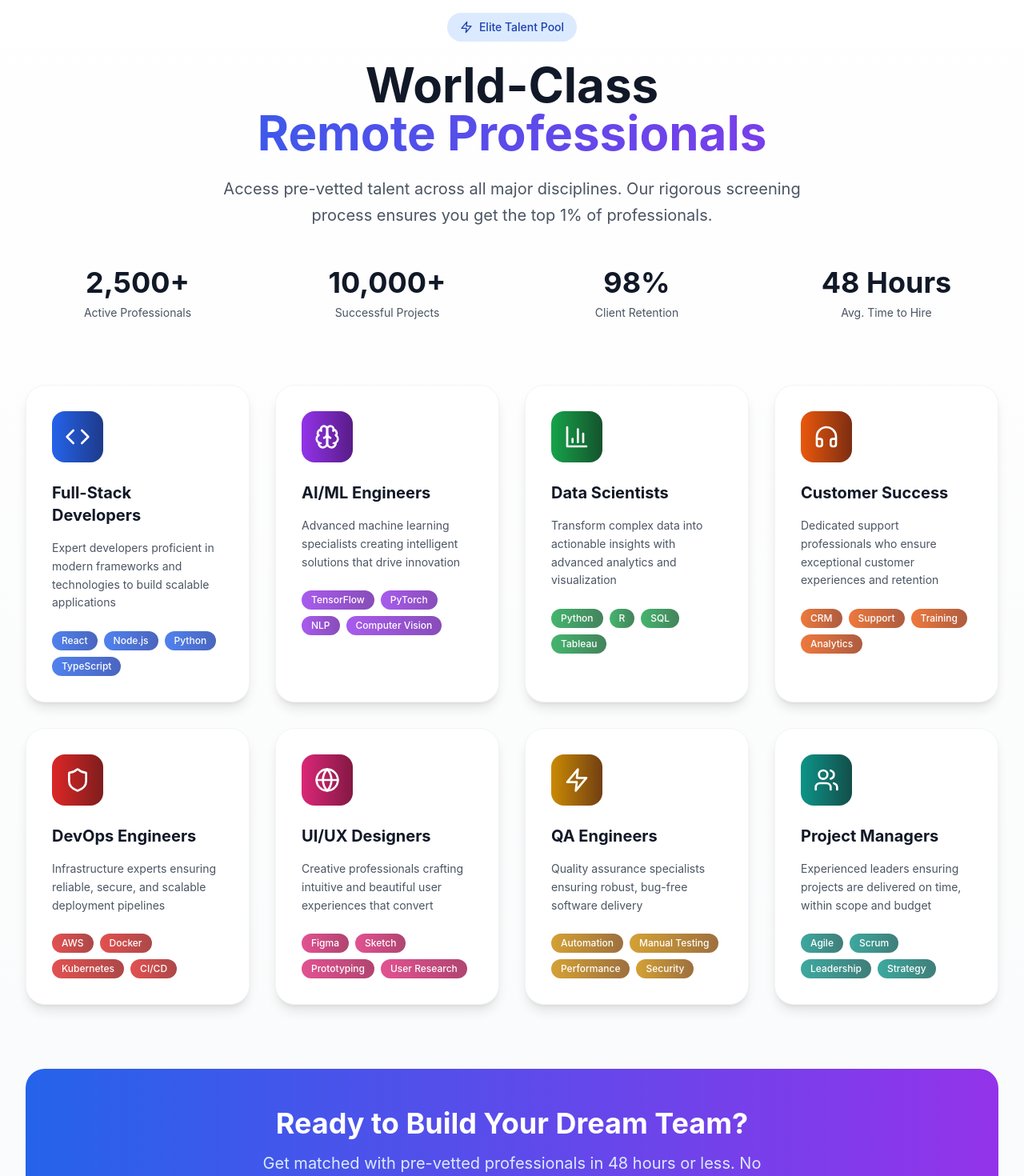
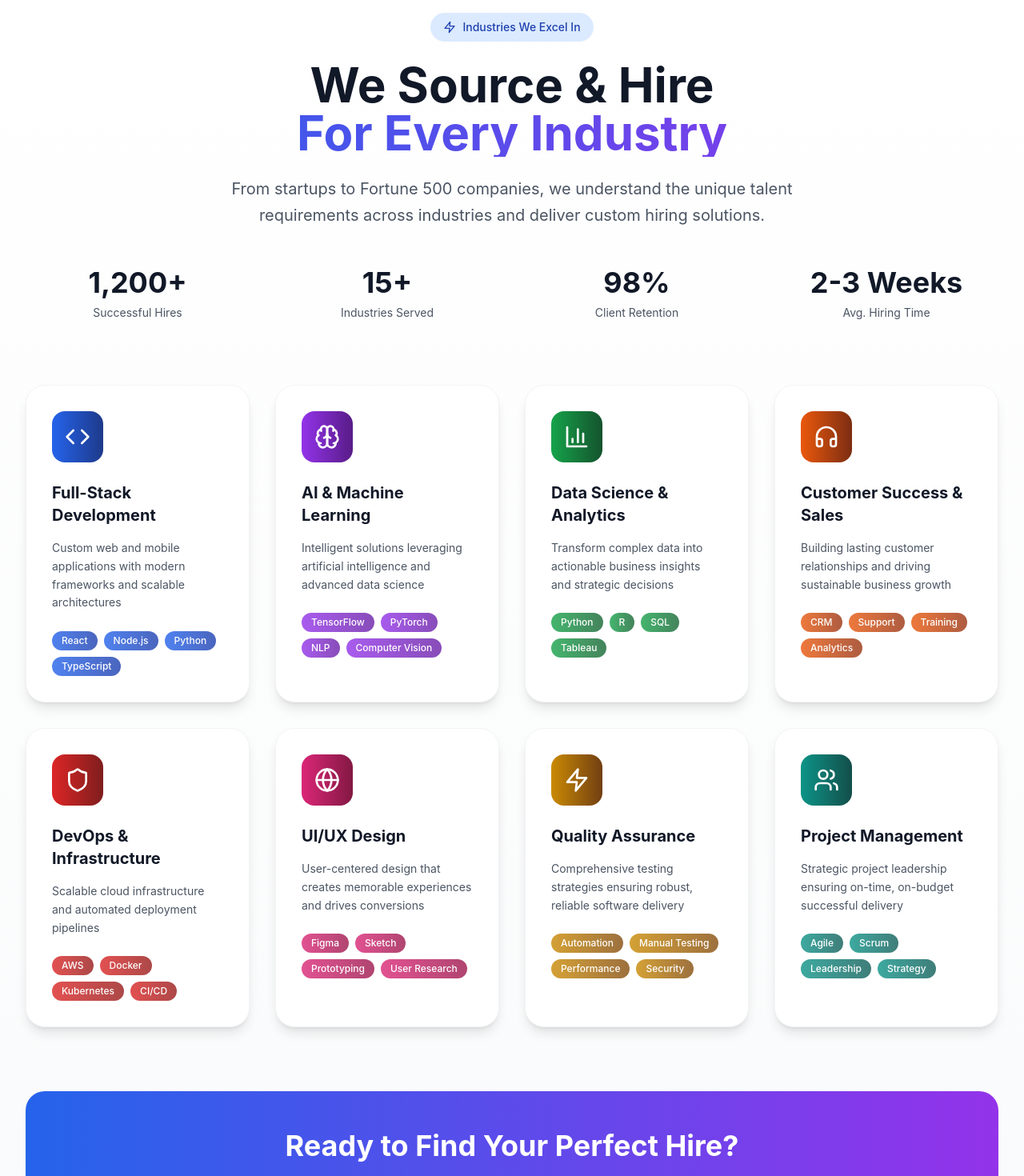
Before and after one commit to mahdyhasan/augmex-homepage, a React (Vite) app: page / in a window 1280 px wide. Shown: the part 880-2350 px from the top of the page at 80% size. Built offline with nearby package versions, Linux system fonts and the light colour scheme.

Commit message:
Updated Services section - removed talent directory references and focused on custom hiring
cgen-e9b7cbc4276a4a41946f1ab684d24f0a

```diff
--- a/src/components/Services.tsx
+++ b/src/components/Services.tsx
@@ -2,11 +2,11 @@ import React from 'react';
 import { Code, Brain, BarChart3, Headphones, Shield, Zap, Globe, Users } from 'lucide-react';
 
 const Services = () => {
-  const services = [
+  const industries = [
     {
       icon: Code,
-      title: 'Full-Stack Developers',
-      description: 'Expert developers proficient in modern frameworks and technologies to build scalable applications',
+      title: 'Full-Stack Development',
+      description: 'Custom web and mobile applications with modern frameworks and scalable architectures',
       skills: ['React', 'Node.js', 'Python', 'TypeScript'],
       gradient: 'from-blue-600 to-blue-800',
       hoverGradient: 'from-blue-700 to-blue-900',
@@ -14,8 +14,8 @@ const Services = () => {
     },
     {
       icon: Brain,
-      title: 'AI/ML Engineers',
-      description: 'Advanced machine learning specialists creating intelligent solutions that drive innovation',
+      title: 'AI & Machine Learning',
+      description: 'Intelligent solutions leveraging artificial intelligence and advanced data science',
       skills: ['TensorFlow', 'PyTorch', 'NLP', 'Computer Vision'],
       gradient: 'from-purple-600 to-purple-800',
       hoverGradient: 'from-purple-700 to-purple-900',
@@ -23,8 +23,8 @@ const Services = () => {
     },
     {
       icon: BarChart3,
-      title: 'Data Scientists',
-      description: 'Transform complex data into actionable insights with advanced analytics and visualization',
+      title: 'Data Science & Analytics',
+      description: 'Transform complex data into actionable business insights and strategic decisions',
       skills: ['Python', 'R', 'SQL', 'Tableau'],
       gradient: 'from-green-600 to-green-800',
       hoverGradient: 'from-green-700 to-green-900',
@@ -32,8 +32,8 @@ const Services = () => {
     },
     {
       icon: Headphones,
-      title: 'Customer Success',
-      description: 'Dedicated support professionals who ensure exceptional customer experiences and retention',
+      title: 'Customer Success & Sales',
+      description: 'Building lasting customer relationships and driving sustainable business growth',
       skills: ['CRM', 'Support', 'Training', 'Analytics'],
       gradient: 'from-orange-600 to-orange-800',
       hoverGradient: 'from-orange-700 to-orange-900',
@@ -41,8 +41,8 @@ const Services = () => {
     },
     {
       icon: Shield,
-      title: 'DevOps Engineers',
-      description: 'Infrastructure experts ensuring reliable, secure, and scalable deployment pipelines',
+      title: 'DevOps & Infrastructure',
+      description: 'Scalable cloud infrastructure and automated deployment pipelines',
       skills: ['AWS', 'Docker', 'Kubernetes', 'CI/CD'],
       gradient: 'from-red-600 to-red-800',
       hoverGradient: 'from-red-700 to-red-900',
@@ -50,8 +50,8 @@ const Services = () => {
     },
     {
       icon: Globe,
-      title: 'UI/UX Designers',
-      description: 'Creative professionals crafting intuitive and beautiful user experiences that convert',
+      title: 'UI/UX Design',
+      description: 'User-centered design that creates memorable experiences and drives conversions',
       skills: ['Figma', 'Sketch', 'Prototyping', 'User Research'],
       gradient: 'from-pink-600 to-pink-800',
       hoverGradient: 'from-pink-700 to-pink-900',
@@ -59,8 +59,8 @@ const Services = () => {
     },
     {
       icon: Zap,
-      title: 'QA Engineers',
-      description: 'Quality assurance specialists ensuring robust, bug-free software delivery',
+      title: 'Quality Assurance',
+      description: 'Comprehensive testing strategies ensuring robust, reliable software delivery',
       skills: ['Automation', 'Manual Testing', 'Performance', 'Security'],
       gradient: 'from-yellow-600 to-yellow-800',
       hoverGradient: 'from-yellow-700 to-yellow-900',
@@ -68,8 +68,8 @@ const Services = () => {
     },
     {
       icon: Users,
-      title: 'Project Managers',
-      description: 'Experienced leaders ensuring projects are delivered on time, within scope and budget',
+      title: 'Project Management',
+      description: 'Strategic project leadership ensuring on-time, on-budget successful delivery',
       skills: ['Agile', 'Scrum', 'Leadership', 'Strategy'],
       gradient: 'from-teal-600 to-teal-800',
       hoverGradient: 'from-teal-700 to-teal-900',
@@ -78,10 +78,10 @@ const Services = () => {
   ];
 
   const stats = [
-    { label: 'Active Professionals', value: '2,500+' },
-    { label: 'Successful Projects', value: '10,000+' },
+    { label: 'Successful Hires', value: '1,200+' },
+    { label: 'Industries Served', value: '15+' },
     { label: 'Client Retention', value: '98%' },
-    { label: 'Avg. Time to Hire', value: '48 Hours' }
+    { label: 'Avg. Hiring Time', value: '2-3 Weeks' }
   ];
 
   return (
@@ -91,16 +91,16 @@ const Services = () => {
         <div className="text-center mb-20">
           <div className="inline-flex items-center px-4 py-2 rounded-full bg-blue-100 text-blue-800 text-sm font-medium mb-6">
             <Zap className="w-4 h-4 mr-2" />
-            Elite Talent Pool
+            Industries We Excel In
           </div>
           <h2 className="text-4xl md:text-5xl lg:text-6xl font-bold text-gray-900 mb-6">
-            World-Class
+            We Source & Hire
             <span className="block text-transparent bg-clip-text bg-gradient-to-r from-blue-600 to-purple-600">
-              Remote Professionals
+              For Every Industry
             </span>
           </h2>
           <p className="text-xl text-gray-600 mb-8 max-w-3xl mx-auto leading-relaxed">
-            Access pre-vetted talent across all major disciplines. Our rigorous screening process ensures you get the top 1% of professionals.
+            From startups to Fortune 500 companies, we understand the unique talent requirements across industries and deliver custom hiring solutions.
           </p>
 
           {/* Stats */}
@@ -114,40 +114,40 @@ const Services = () => {
           </div>
         </div>
 
-        {/* Services Grid */}
+        {/* Industries Grid */}
         <div className="grid grid-cols-1 md:grid-cols-2 lg:grid-cols-4 gap-8">
-          {services.map((service, index) => (
+          {industries.map((industry, index) => (
             <div
               key={index}
               className="group relative bg-white rounded-3xl p-8 shadow-lg hover:shadow-2xl transition-all duration-500 transform hover:-translate-y-3 border border-gray-100 overflow-hidden"
               style={{ animationDelay: `${index * 100}ms` }}
             >
               {/* Background Pattern */}
-              <div className={`absolute inset-0 ${service.bgPattern} opacity-0 group-hover:opacity-20 transition-opacity duration-500`}></div>
+              <div className={`absolute inset-0 ${industry.bgPattern} opacity-0 group-hover:opacity-20 transition-opacity duration-500`}></div>
 
               {/* Content */}
               <div className="relative z-10">
                 {/* Icon */}
-                <div className={`inline-flex items-center justify-center w-16 h-16 rounded-2xl bg-gradient-to-r ${service.gradient} group-hover:${service.hoverGradient} mb-6 text-white transition-all duration-300 group-hover:scale-110 group-hover:rotate-3`}>
-                  <service.icon className="h-8 w-8" />
+                <div className={`inline-flex items-center justify-center w-16 h-16 rounded-2xl bg-gradient-to-r ${industry.gradient} group-hover:${industry.hoverGradient} mb-6 text-white transition-all duration-300 group-hover:scale-110 group-hover:rotate-3`}>
+                  <industry.icon className="h-8 w-8" />
                 </div>
 
                 {/* Title */}
                 <h3 className="text-xl font-bold text-gray-900 mb-4 group-hover:text-gray-800 transition-colors">
-                  {service.title}
+                  {industry.title}
                 </h3>
 
                 {/* Description */}
                 <p className="text-gray-600 leading-relaxed mb-6 text-sm">
-                  {service.description}
+                  {industry.description}
                 </p>
 
                 {/* Skills */}
                 <div className="flex flex-wrap gap-2">
-                  {service.skills.map((skill, skillIndex) => (
+                  {industry.skills.map((skill, skillIndex) => (
                     <span
                       key={skillIndex}
-                      className={`px-3 py-1 text-xs font-medium rounded-full bg-gradient-to-r ${service.gradient} text-white opacity-80 group-hover:opacity-100 transition-opacity`}
+                      className={`px-3 py-1 text-xs font-medium rounded-full bg-gradient-to-r ${industry.gradient} text-white opacity-80 group-hover:opacity-100 transition-opacity`}
                     >
                       {skill}
                     </span>
@@ -156,7 +156,7 @@ const Services = () => {
               </div>
 
               {/* Hover gradient overlay */}
-              <div className={`absolute inset-0 bg-gradient-to-r ${service.gradient} opacity-0 group-hover:opacity-5 transition-opacity duration-500`}></div>
+              <div className={`absolute inset-0 bg-gradient-to-r ${industry.gradient} opacity-0 group-hover:opacity-5 transition-opacity duration-500`}></div>
 
               {/* Decorative elements */}
               <div className="absolute top-4 right-4 w-8 h-8 bg-white/10 rounded-full opacity-0 group-hover:opacity-100 transition-opacity duration-300"></div>
@@ -169,13 +169,13 @@ const Services = () => {
         <div className="mt-20 text-center">
           <div className="bg-gradient-to-r from-blue-600 to-purple-600 rounded-3xl p-12 text-white">
             <h3 className="text-3xl md:text-4xl font-bold mb-4">
-              Ready to Build Your Dream Team?
+              Ready to Find Your Perfect Hire?
             </h3>
             <p className="text-xl text-blue-100 mb-8 max-w-2xl mx-auto">
-              Get matched with pre-vetted professionals in 48 hours or less. No lengthy hiring processes, no compromises on quality.
+              Tell us your requirements and we'll source, vet, and deliver the ideal candidate for your specific needs.
             </p>
             <button className="bg-white text-blue-600 px-8 py-4 rounded-2xl font-semibold text-lg hover:bg-gray-100 transition-colors duration-300 shadow-lg hover:shadow-xl transform hover:scale-105">
-              Start Hiring Today
+              Share Your Requirements
             </button>
           </div>
         </div>
```
